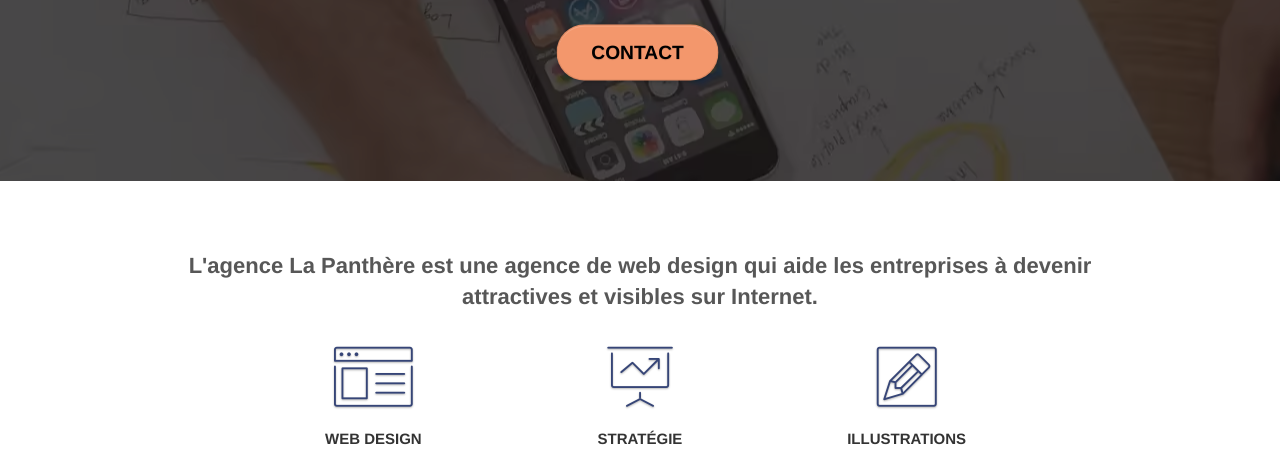
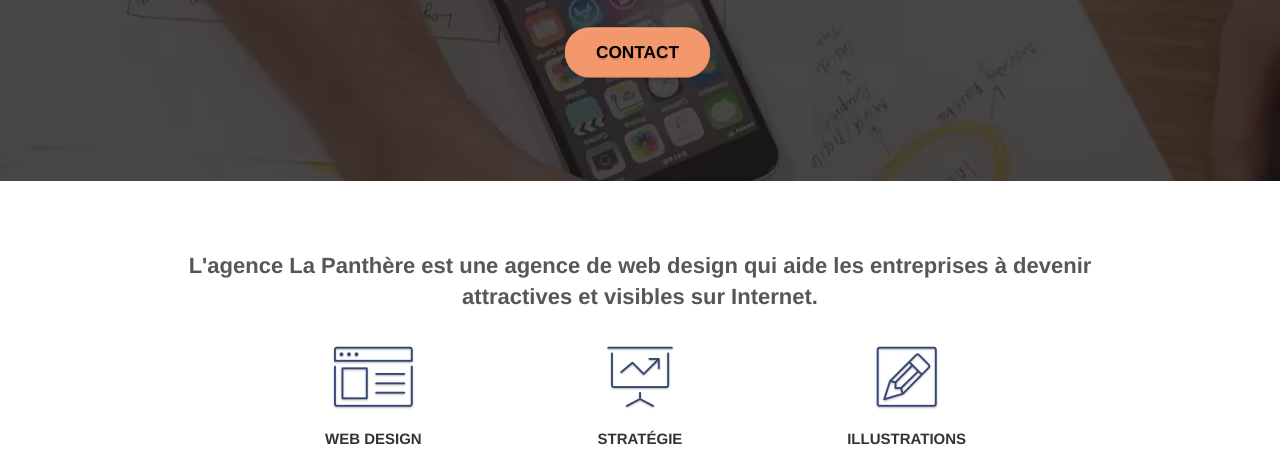
Before and after one commit to Bulrack66/La-Panthere-agence-web-design-lyon, a plain HTML site: page index.html in a window 1280 px wide. In both pictures the pointer is over the link 637 px from the left and 343 px from the top of the page. Shown: the part 291-755 px from the top of the page. Drawn offline with Linux system fonts and the light colour scheme.

Commit message:
accessibilité des bouton 2.0

```diff
--- a/style.css
+++ b/style.css
@@ -789,7 +789,7 @@ h4 {
 .btn-atomic-tangerine:hover {
     color: #000;
     background: #F3976C;
-    transform: scale(1.2)
+    transform: scale(1.08)
 }
 
 .ltc-white {
```
